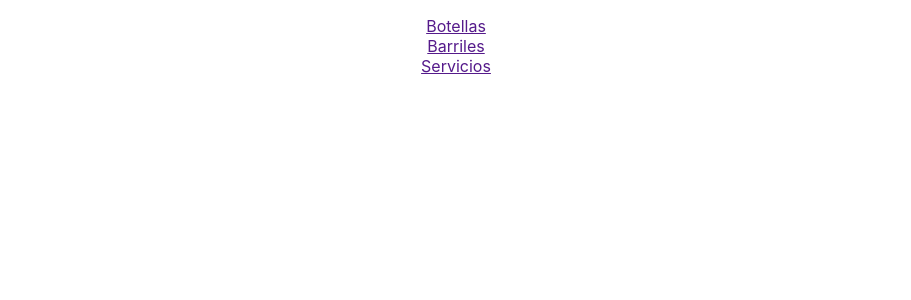
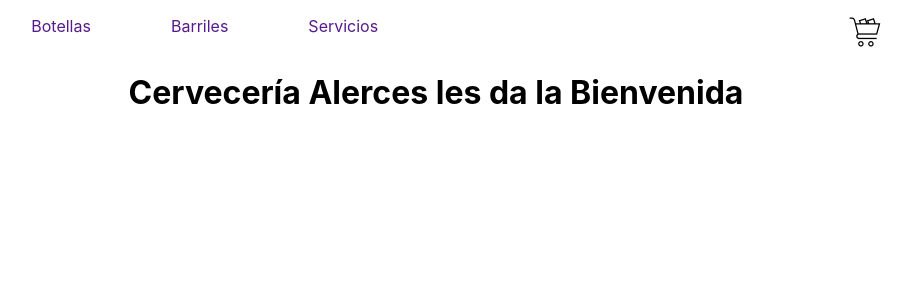
Before and after one commit to AlejandroBergagna/CursoReact, a React (Create React App) app in the folder alerces-ecommerce/: page / in a window 1280 px wide. Shown: the top 300 px of the page, without its empty margins (204-1115 px from the left). Built offline with nearby package versions, Linux system fonts and the light colour scheme.

Commit message:
PreEntrega1 Bergagna

```diff
--- a/alerces-ecommerce/src/App.js
+++ b/alerces-ecommerce/src/App.js
@@ -3,12 +3,22 @@ import './App.css';
 
 import Button from './components/Button/Button';
 import Nav from './components/Nav/Nav';
+import CartWidget from './components/CartWidget/CartWidget';
+import ItemListContainer from './components/ItemListContainer/ItemListContainer';
+
 
 function App() {
   return (
     <div className="App">
+      <Nav />
 
-      <Nav />
+      <ItemListContainer greetings="Cervecería Alerces les da la Bienvenida"></ItemListContainer>
+
+      {/* <ItemListContainer>
+        <p>Cerveza Artesanal Alerces</p>
+      </ItemListContainer>
+       */}
+
       {/* <header className="App-header">
         <img src={logo} className="App-logo" alt="logo" />
         <p>
--- /dev/null
+++ b/alerces-ecommerce/src/components/CartWidget/CartWidget.css
@@ -0,0 +1,5 @@
+.estilo-carrito {
+    padding-top: 1rem;
+    width: 2rem;
+    height: 2rem;
+}
--- /dev/null
+++ b/alerces-ecommerce/src/components/CartWidget/CartWidget.jsx
@@ -0,0 +1,12 @@
+import './CartWidget.css'
+import logocarrito from './logocarrito.png'
+
+function CartWidget() {
+    return (
+        <a href="">
+            <img src={logocarrito} className="estilo-carrito"/>
+        </a>
+    )
+}
+
+export default CartWidget;
--- /dev/null
+++ b/alerces-ecommerce/src/components/ItemListContainer/ItemListContainer.jsx
@@ -0,0 +1,8 @@
+function ItemListContainer(props) {
+    const {greetings} = props;
+    return (
+        <h1 className="list-container">{greetings}</h1>
+    )
+}
+
+export default ItemListContainer;
--- a/alerces-ecommerce/src/components/Nav/Nav.css
+++ b/alerces-ecommerce/src/components/Nav/Nav.css
@@ -1,3 +1,12 @@
-.navbar {
+.nav-bar {
     list-style-type: none;
+    display: flex;
+    flex-direction: row;
+    justify-content: space-around;
+    gap: 5rem;
+
 }
+
+a {
+    text-decoration: none;
+}
--- a/alerces-ecommerce/src/components/Nav/Nav.jsx
+++ b/alerces-ecommerce/src/components/Nav/Nav.jsx
@@ -1,9 +1,10 @@
 import './Nav.css';
+import CartWidget from '../CartWidget/CartWidget';
 
 function Nav(){
     return (
-        <nav>
-            <ul className="navbar">
+        <nav className="nav-bar">
+            <ul className="nav-bar">
                 <li>
                     <a href="">
                         Botellas
@@ -20,6 +21,9 @@ function Nav(){
                     </a>
                 </li>
             </ul>
+
+            <CartWidget/>
+
         </nav>
 
     );
```
Also changed, not shown: alerces-ecommerce/src/components/CartWidget/logo11.png (added), alerces-ecommerce/src/components/CartWidget/logocarrito.png (added).
